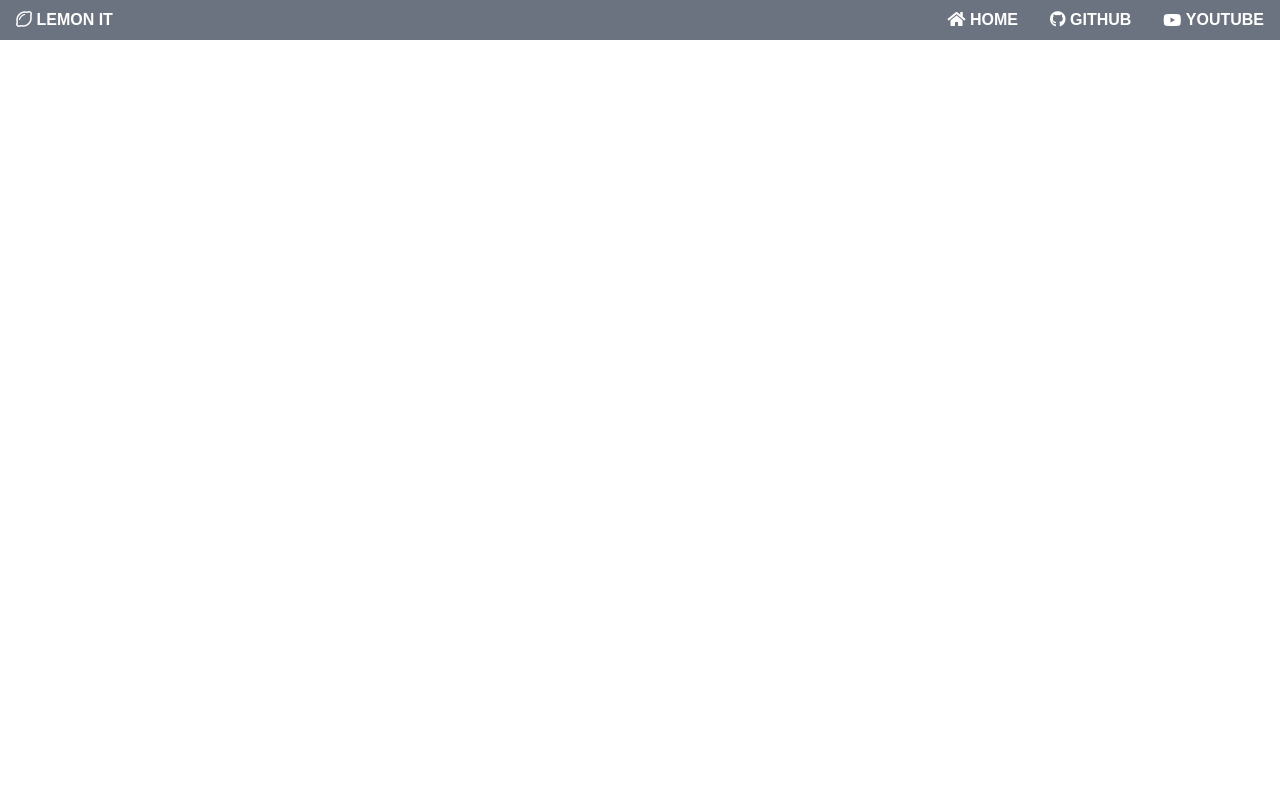
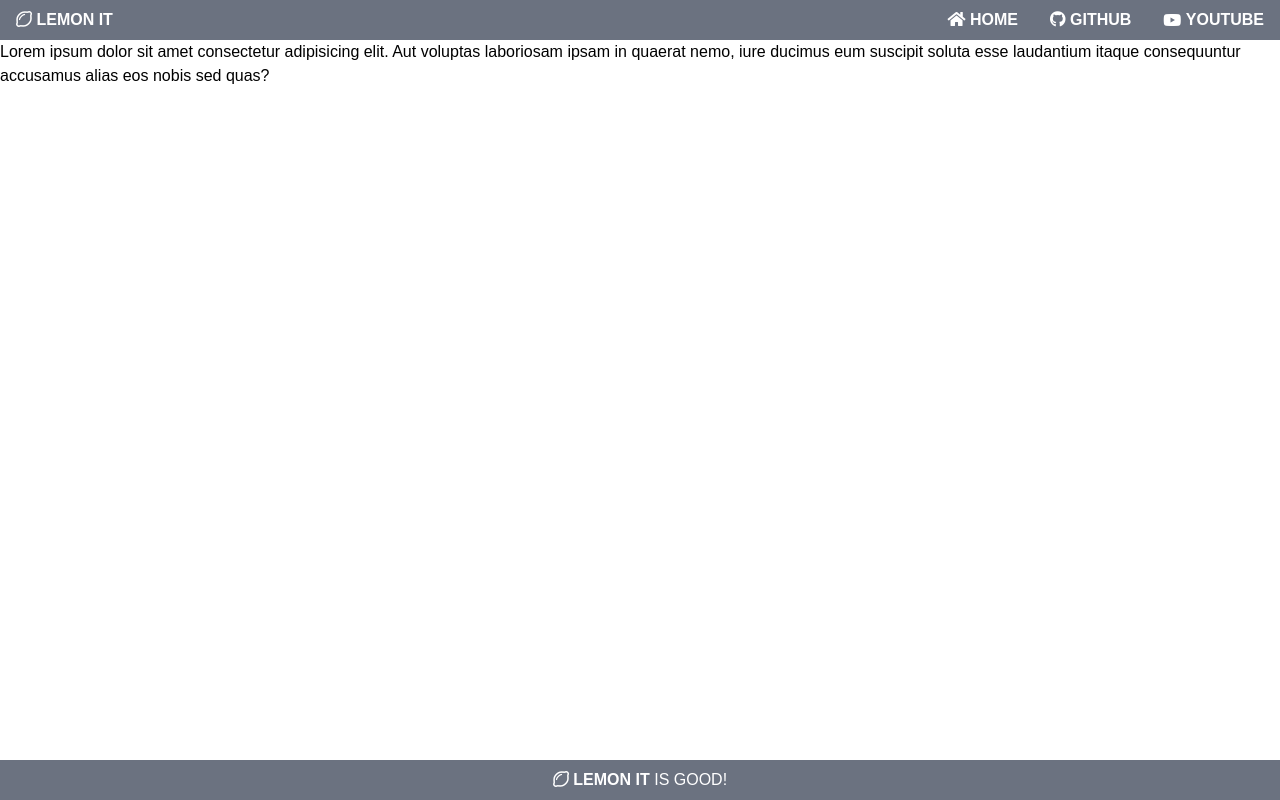
Before and after one commit to jhs512/php_simple_blog_2021_st, a PHP site: page / in a window 1280 px wide. Run offline with PHP 8.4, Linux system fonts and the light colour scheme; some web fonts are replaced.

Commit message:
하단바 구현

```diff
--- a/public/index.php
+++ b/public/index.php
@@ -23,9 +23,10 @@
 </head>
 
 <body>
-    <header class="top-bar bg-gray-500 text-white h-10">
+    <div class="site-wrap min-h-screen flex flex-col">
+        <header class="top-bar bg-gray-500 text-white h-10 flex-shrink-0">
             <div class="container mx-auto h-full flex">
-            <a href="/" class="top-bar__logo flex items-center px-4">
+                <a href="/" class="logo flex items-center px-4">
                     <span><i class="far fa-lemon"></i></span>
                     <span class="font-bold">&nbsp;LEMON IT</span>
                 </a>
@@ -41,13 +42,15 @@
                             </a>
                         </li>
                         <li>
-                        <a href="https://github.com/jhs512" target="_blank" class="h-full flex items-center px-4 hover:underline">
+                            <a href="https://github.com/jhs512" target="_blank"
+                                class="h-full flex items-center px-4 hover:underline">
                                 <span><i class="fab fa-github"></i></span>
                                 <span class="font-bold hidden sm:block">&nbsp;GITHUB</span>
                             </a>
                         </li>
                         <li>
-                        <a href="https://www.youtube.com/channel/UCiw6ewVgQkLMmgWjQp1-gKQ" target="_blank" class="h-full flex items-center px-4 hover:underline">
+                            <a href="https://www.youtube.com/channel/UCiw6ewVgQkLMmgWjQp1-gKQ" target="_blank"
+                                class="h-full flex items-center px-4 hover:underline">
                                 <i class="fab fa-youtube"></i>
                                 <span class="font-bold hidden sm:block">&nbsp;YOUTUBE</span>
                             </a>
@@ -56,6 +59,23 @@
                 </nav>
             </div>
         </header>
+
+        <main class="flex-grow">
+            Lorem ipsum dolor sit amet consectetur adipisicing elit. Aut voluptas laboriosam ipsam in quaerat nemo, iure ducimus eum suscipit soluta esse laudantium itaque consequuntur accusamus alias eos nobis sed quas?
+        </main>
+
+        <footer class="bottom-bar bg-gray-500 text-white h-10 flex-shrink-0">
+            <div class="container mx-auto h-full flex justify-center">
+                <a href="/" class="logo flex items-center">
+                    <span><i class="far fa-lemon"></i></span>
+                    <span class="font-bold">&nbsp;LEMON IT</span>
+                </a>
+                <div class="flex items-center">
+                    &nbsp;IS GOOD!
+                </div>
+            </div>
+        </footer>
+    </div>
 </body>
 
 </html>
```
Lines whose indentation alone changed are shown as unchanged.
